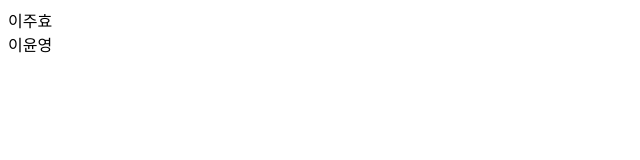
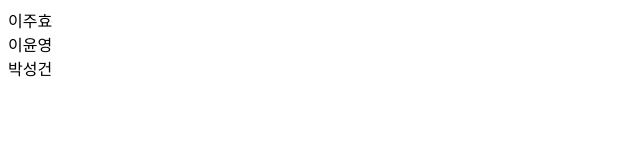
Before and after one commit to 0y0lll/myapp, a plain HTML site: page index.html in a window 1280 px wide. Shown: the full height of the page, 0-640 px from the left. Drawn offline with Linux system fonts and the light colour scheme.

Commit message:
박성건 추가

```diff
--- a/index.html
+++ b/index.html
@@ -6,5 +6,6 @@
 <body>
 	<div>이주효</div>
 	<div>이윤영</div>
+	<div>박성건</div>
 </body>
 </html>
```
